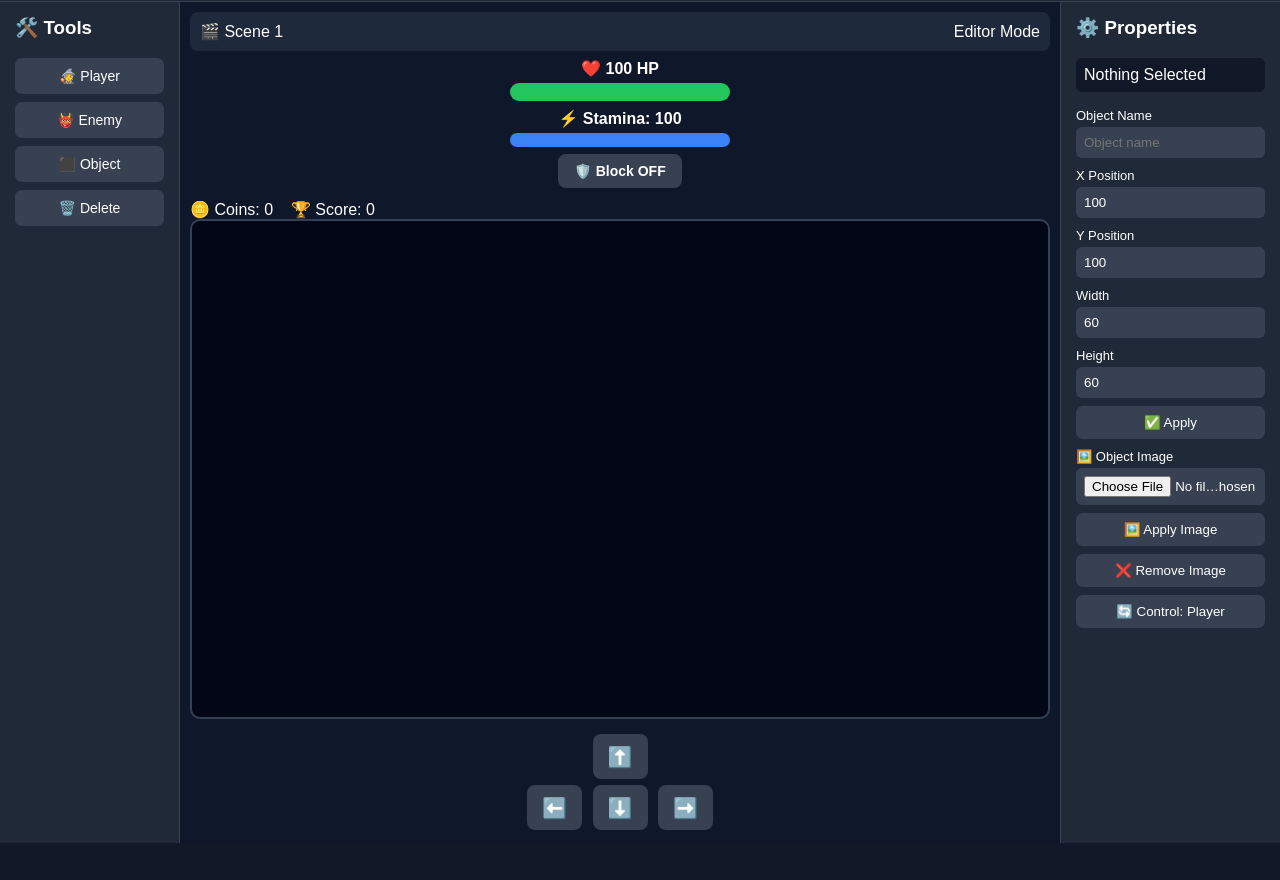
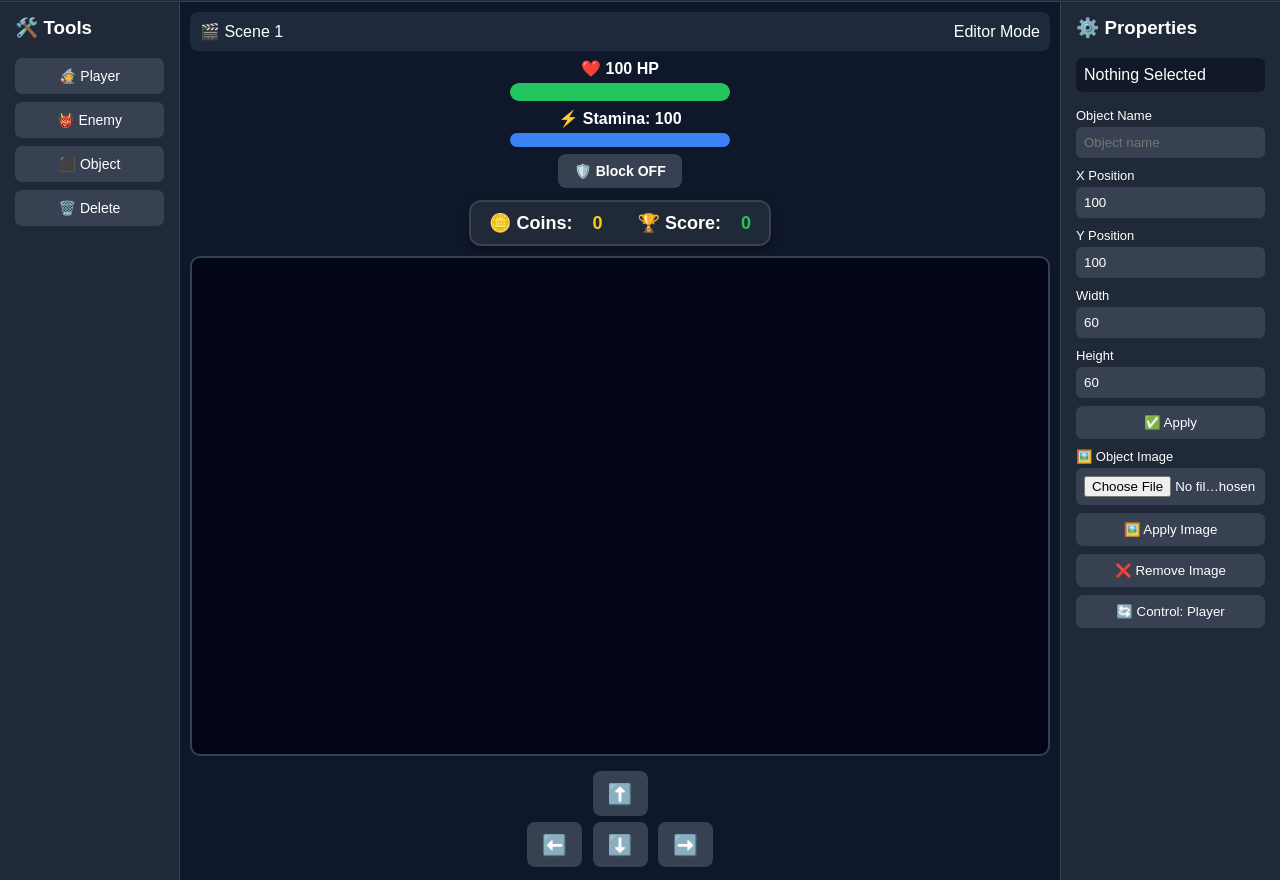
Before and after one commit to alpeshvanol8160-cell/GameMaker, a plain HTML site: page index.html in a window 1280 px wide. Shown: the part 61-941 px from the top of the page. Before the commit the page ends 904 px from the top, so only its background shows below. Drawn offline with Linux system fonts and the light colour scheme.

Commit message:
Update style.css

```diff
--- a/style.css
+++ b/style.css
@@ -422,3 +422,26 @@ main{
   }
 
 }
+#gameStats{
+  display:flex;
+  justify-content:center;
+  align-items:center;
+  gap:20px;
+  margin:10px auto;
+  padding:10px 18px;
+  width:max-content;
+  background:#1f2937;
+  border:2px solid #374151;
+  border-radius:12px;
+  font-size:18px;
+  font-weight:bold;
+  box-shadow:0 4px 10px rgba(0,0,0,0.3);
+}
+
+#coinCount{
+  color:#facc15;
+}
+
+#scoreCount{
+  color:#22c55e;
+}
```
